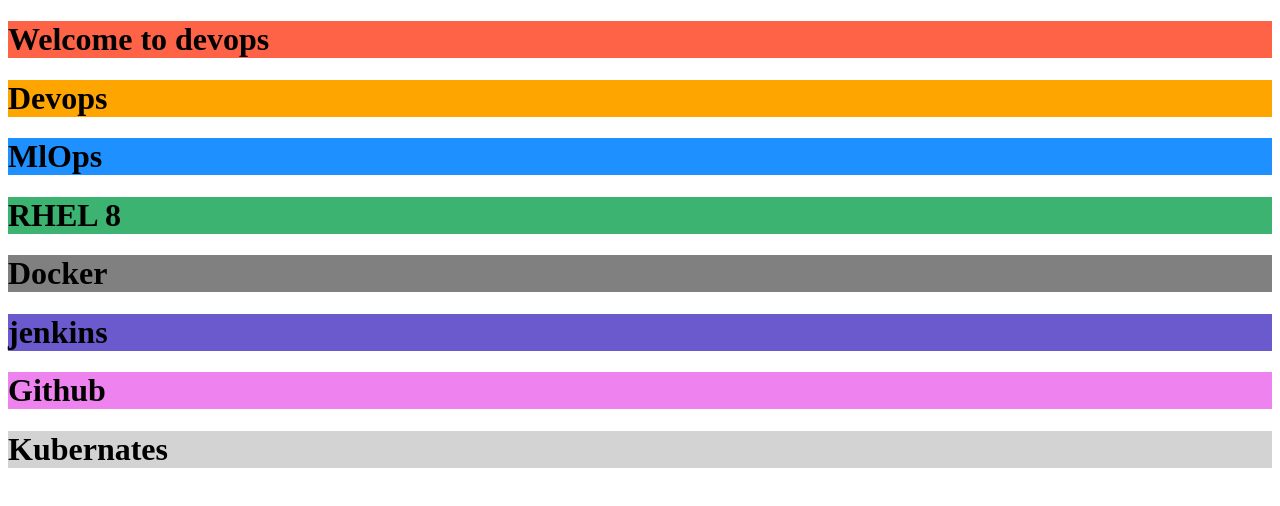
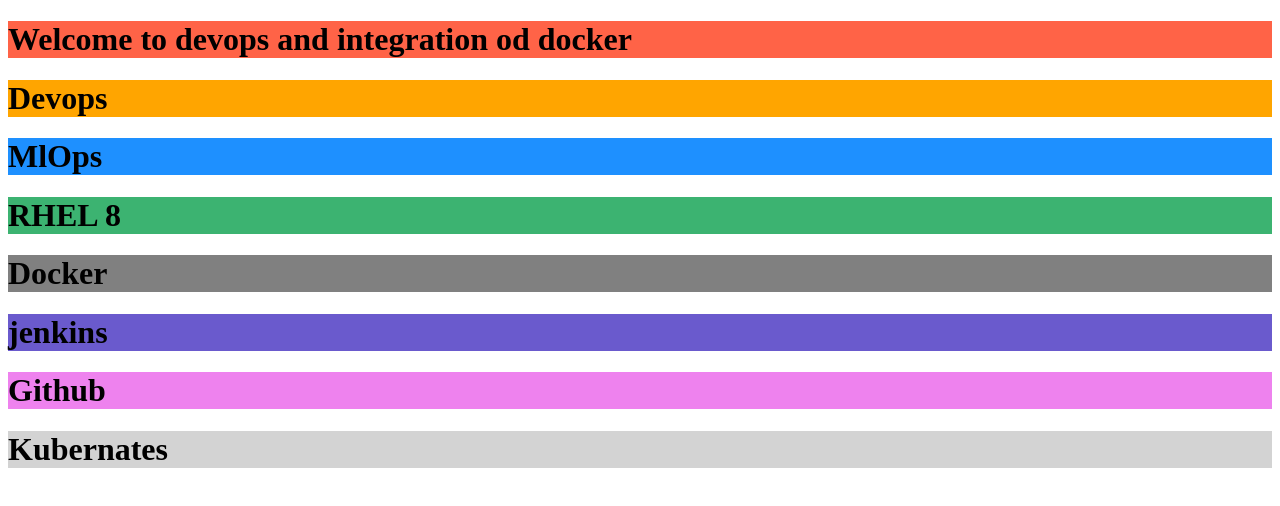
Before and after one commit to imswapnil99/jenkins-docker, a plain HTML site: page index.html in a window 1280 px wide. Drawn offline with Linux system fonts and the light colour scheme.

Commit message:
intergratoin addd

```diff
--- a/index.html
+++ b/index.html
@@ -2,7 +2,7 @@
 <html>
 <body>
 
-<h1 style="background-color:Tomato;">Welcome to devops</h1>
+<h1 style="background-color:Tomato;">Welcome to devops and integration od docker</h1>
 <h1 style="background-color:Orange;">Devops</h1>
 <h1 style="background-color:DodgerBlue;">MlOps</h1>
 <h1 style="background-color:MediumSeaGreen;">RHEL 8</h1>
```
